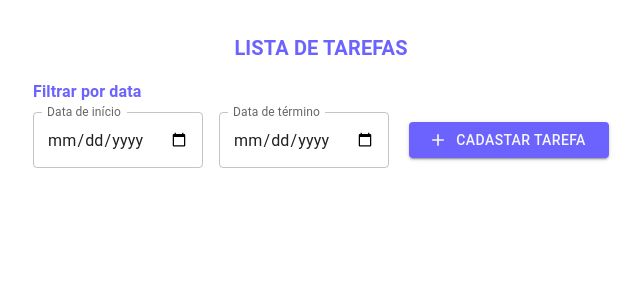
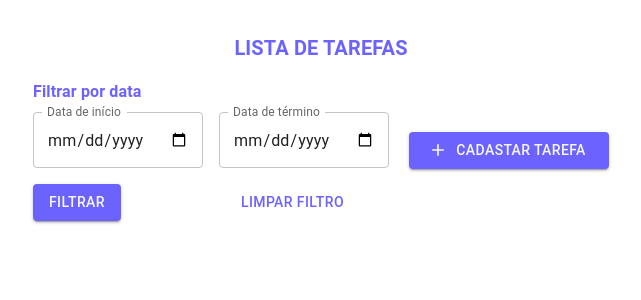
Before and after one commit to ViniciusSantosFS/task-list-app, a React (Vite) app: page / in a window 1280 px wide. Shown: the top 300 px of the page, without its empty margins (319-960 px from the left). Built offline with nearby package versions, Linux system fonts and the light colour scheme.

Commit message:
feat: add filter in list

```diff
--- a/src/pages/tasks/index.tsx
+++ b/src/pages/tasks/index.tsx
@@ -1,4 +1,4 @@
-import React from 'react'
+import React, { useState } from 'react'
 import { useTranslation } from 'react-i18next'
 import { useDispatch, useSelector } from 'react-redux'
 import { useNavigate } from 'react-router'
@@ -6,7 +6,7 @@ import AddButton from 'src/components/add-button'
 import Task from 'src/components/task'
 import { Task as EntityTask } from 'src/entity/task'
 import { InitialState } from 'src/redux/types'
-import { Box, TextField, Toolbar } from '@mui/material'
+import { Box, Button, TextField, Toolbar } from '@mui/material'
 import {
     Title,
     FilterTitle,
@@ -14,6 +14,8 @@ import {
     FilterDateContainer,
 } from './tasks.styles'
 import { UpdateTaskActionTypes } from 'src/redux/sagas/update-task/action-types'
+import { Controller, useForm } from 'react-hook-form'
+import { isAfter, isBefore } from 'date-fns'
 
 function Tasks() {
     const { t } = useTranslation()
@@ -21,6 +23,9 @@ function Tasks() {
     const dispatch = useDispatch()
 
     const tasks = useSelector((state: InitialState) => state.tasks)
+    const [localTasks, setLocalTasks] = useState<EntityTask[]>(tasks)
+
+    const { control, handleSubmit } = useForm()
 
     const onChangeCheckBox = (task: EntityTask, checked: boolean) => {
         dispatch({
@@ -40,8 +45,26 @@ function Tasks() {
         })
     }
 
+    interface DateForm {
+        beginDate: string
+        endDate: string
+    }
+
+    const onSubmit = (data: DateForm) => {
+        const beginDate = new Date(data.beginDate)
+        const endDate = new Date(data.endDate)
+
+        const filteredTasks = localTasks.filter(
+            (task) =>
+                isAfter(new Date(task.beginDate), beginDate) &&
+                isBefore(new Date(task.endDate), endDate)
+        )
+
+        setLocalTasks(filteredTasks)
+    }
+
     const TaskList = () => {
-        return tasks.map((task) => (
+        return localTasks.map((task) => (
             <Task
                 task={task}
                 onChangeCheckBox={(checked) => onChangeCheckBox(task, checked)}
@@ -57,28 +80,69 @@ function Tasks() {
                 {t('tasksTitle')}
             </Title>
             <Toolbar sx={{ marginTop: 2 }}>
-                <FilterDateContainer>
+                <FilterDateContainer
+                    component="form"
+                    onSubmit={handleSubmit((data) =>
+                        onSubmit(data as DateForm)
+                    )}
+                >
                     <FilterTitle>{t('filterByDate')}</FilterTitle>
+
+                    <Controller
+                        name="beginDate"
+                        control={control}
+                        defaultValue=""
+                        render={({ field }) => (
                             <TextField
+                                {...field}
                                 label={t('taskForm.beginDate')}
                                 variant="outlined"
                                 type="date"
                                 InputLabelProps={{ shrink: true }}
                                 sx={{ marginRight: 2 }}
                             />
+                        )}
+                    />
 
+                    <Controller
+                        name="endDate"
+                        control={control}
+                        defaultValue=""
+                        render={({ field }) => (
                             <TextField
+                                {...field}
                                 label={t('taskForm.endDate')}
                                 variant="outlined"
                                 type="date"
                                 InputLabelProps={{ shrink: true }}
+                                sx={{ marginRight: 2 }}
                             />
+                        )}
+                    />
+
+                    <Box>
+                        <Button
+                            type="submit"
+                            variant="contained"
+                            sx={{ mt: 2 }}
+                        >
+                            {t('filter')}
+                        </Button>
+
+                        <Button
+                            variant="text"
+                            sx={{ mt: 2, ml: 14 }}
+                            onClick={() => setLocalTasks(tasks)}
+                        >
+                            {t('clearFilter')}
+                        </Button>
+                    </Box>
                 </FilterDateContainer>
 
                 <AddButton
                     title={t('addbutton')}
                     onClick={() => navigate('/tasks/register')}
-                    sx={{ minWidth: 200, marginTop: 4 }}
+                    sx={{ minWidth: 200 }}
                 />
             </Toolbar>
 
--- a/src/pages/tasks/tasks.styles.ts
+++ b/src/pages/tasks/tasks.styles.ts
@@ -23,4 +23,6 @@ export const FilterTitle = styled(Title)`
 
 export const FilterDateContainer = styled(Box)`
     width: 100%;
+    align-items: center;
+    justify-content: center;
 `
```
Lines whose indentation alone changed are shown as unchanged.
